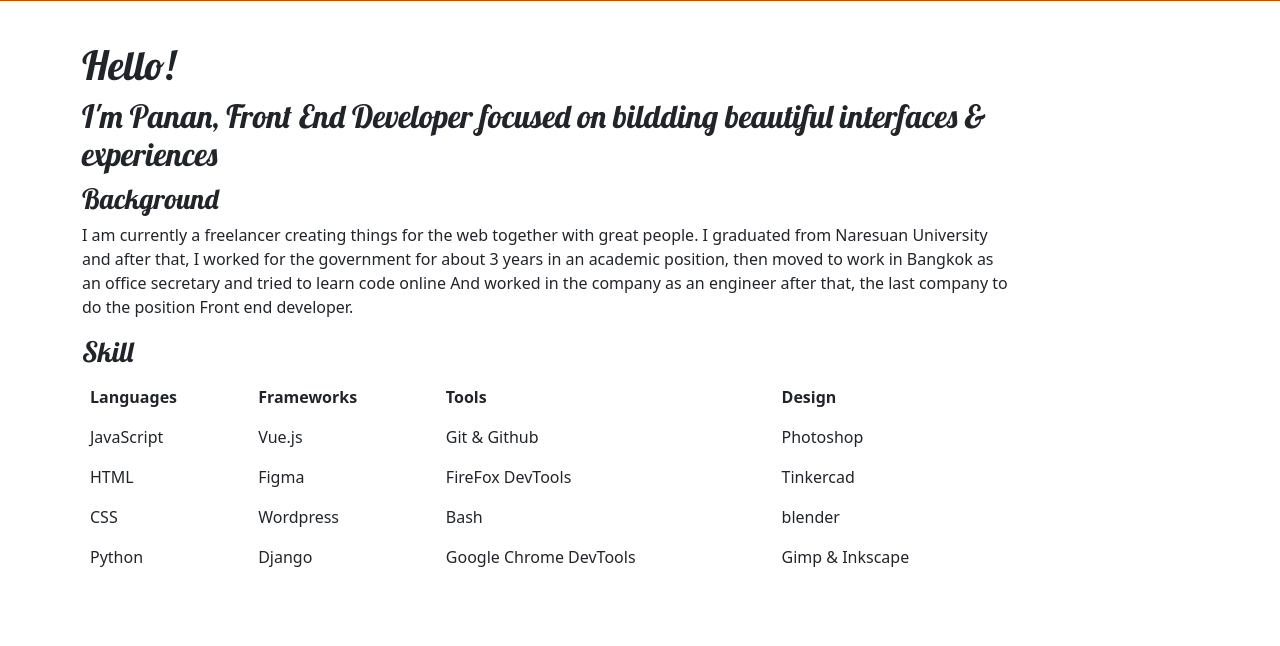
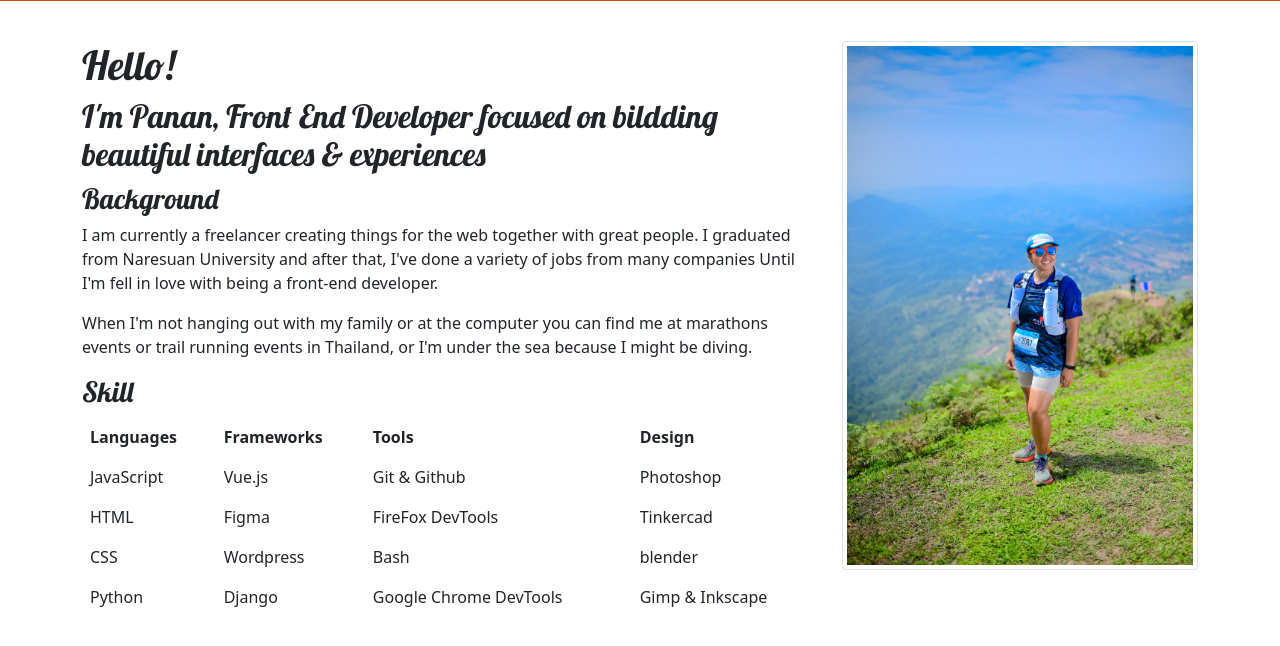
Before and after one commit to panan2012/first_Djangosite, a Django app: page / in a window 1280 px wide. Shown: the part 135-781 px from the top of the page. Run offline with Django 3.2, Linux system fonts and the light colour scheme.

Commit message:
feat: add myphoto to page

```diff
--- a/blog/templates/blog/base.html
+++ b/blog/templates/blog/base.html
@@ -40,10 +40,15 @@
             </div>
             <div class="content container">
                 <div class="row">
-                    <div class="col-md-10">
+                    <div class="col-md-8">
                     {% block content %}
                     {% endblock %}
                     </div>
+                    <div class="col-md-4">
+                    {% block photo %}
+                    {% endblock %}
+                    </div>
+
                 </div>
             </div>
         </body>
--- a/blog/templates/blog/homepage.html
+++ b/blog/templates/blog/homepage.html
@@ -1,4 +1,5 @@
 {% extends 'blog/base.html' %}
+{% load static %}
 
 {% block content %}
 
@@ -7,8 +8,9 @@
 
       <section>
       <h3>Background</h3>
-      <p>I am currently a freelancer creating things for the web together with great people. I graduated from Naresuan University and after that, I worked for the government for about 3 years in an academic position, then moved to work in Bangkok as an office secretary and tried to learn code online And worked in the company as an engineer after that, the last company to do the position Front end developer.</p>
-      </section>
+        <p>I am currently a freelancer creating things for the web together with great people. I graduated from Naresuan University and after that, I've done a variety of jobs from many companies Until I'm  fell in love with being a front-end developer.</p>
+        <p>When I'm not hanging out with my family or at the computer you can find me at marathons events or trail running events in Thailand, or I'm under the sea because I might be diving.</p>
+    </section>
 
       <section>
       <h3>Skill</h3>
@@ -51,5 +53,10 @@
       </table>
     </div>
       </section>
+{% endblock %}
 
-{% endblock %}
+{% block photo %}
+  <picture>
+      <img src="{% static 'media/myphoto.jpg' %}" class="img-fluid img-thumbnail" alt="PananPhoto">
+  </picture>
+ {% endblock %}
```
Also changed, not shown: blog/static/media/logo_panan.png (deleted), blog/static/media/myphoto.jpg (added).
